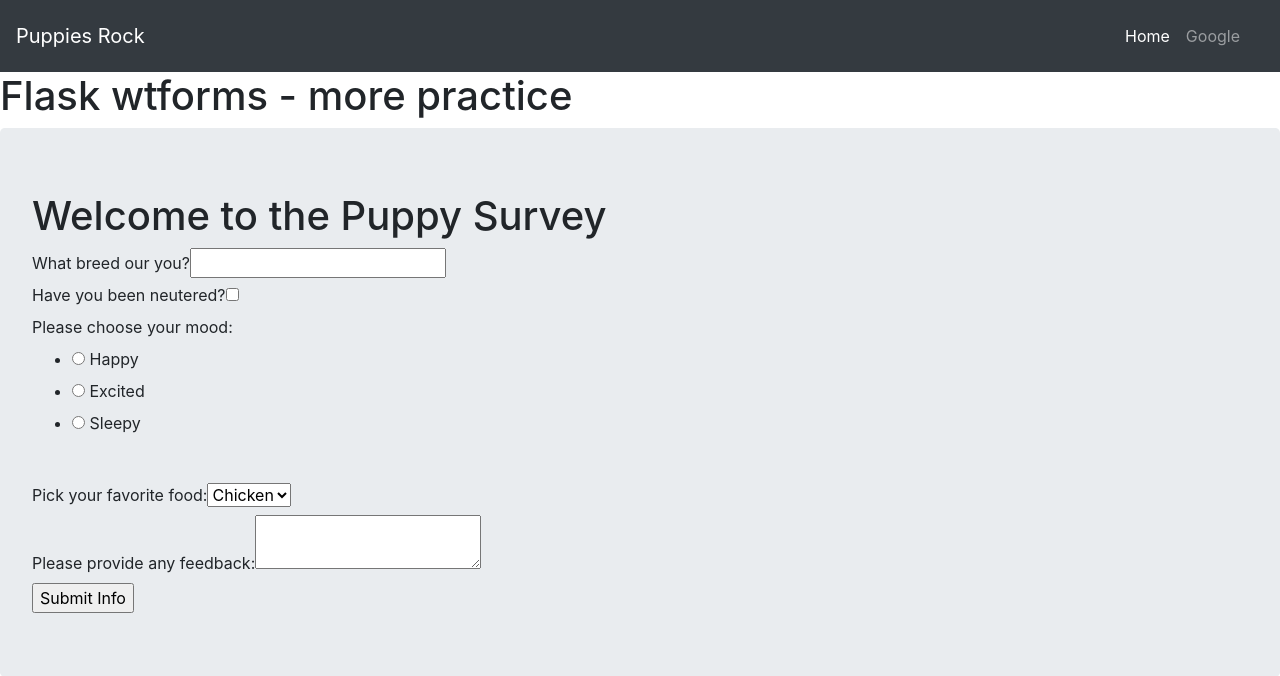
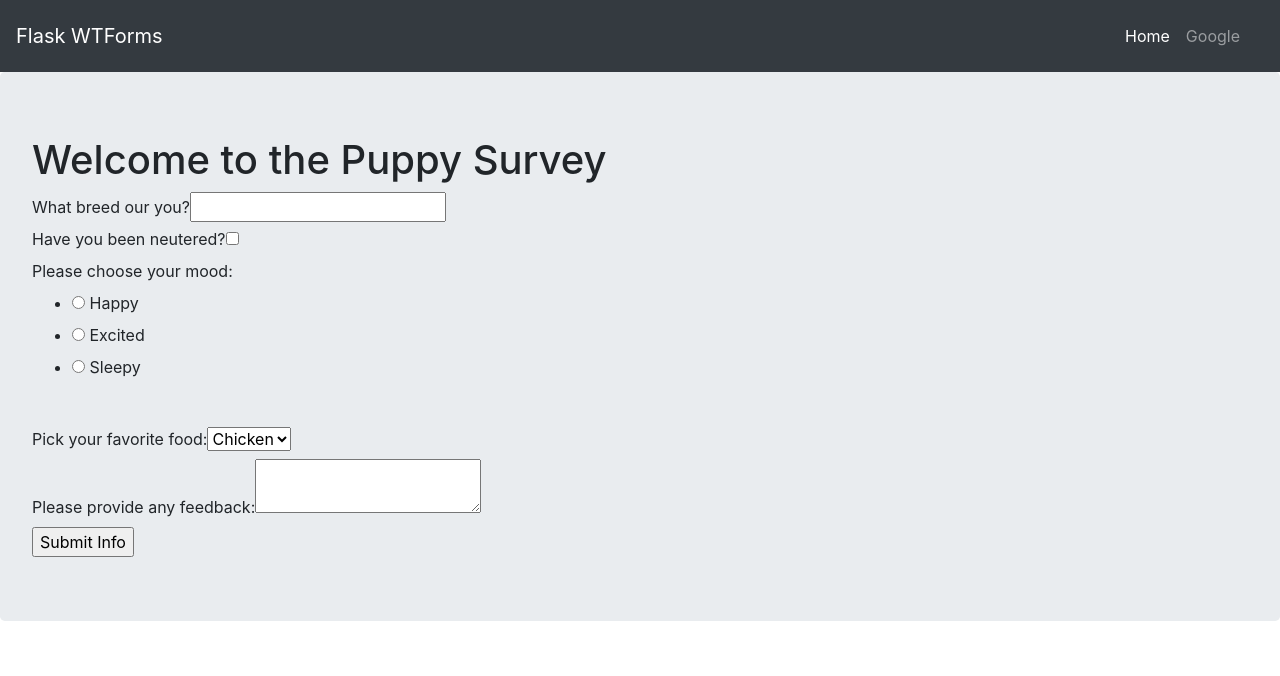
Before and after one commit to ghigbie/flask-wtforms2, a Flask app: page / in a window 1280 px wide. Shown: the top 676 px of the page. Run offline with Flask 2, Linux system fonts and the light colour scheme; some libraries are stand-ins or nearby versions.

Commit message:
Fix problems and edit title display

```diff
--- a/app.py
+++ b/app.py
@@ -6,7 +6,7 @@ from wtforms.validators import DataRequired
 
 app = Flask(__name__)
 app.config['SECRET_KEY'] = 'mysecretkey'
-title = 'Flask WTForms - More Practice'
+title = 'Flask WTForms'
 
 class InfoForm(FlaskForm):
     breed = StringField('What breed our you? ', validators=[DataRequired()])
--- a/templates/base.html
+++ b/templates/base.html
@@ -13,7 +13,7 @@
 <body>
     <nav class="navbar navbar-dark bg-dark">
         <a class="navbar-brand" href="#">
-            Puppies Rock </a>
+            {{ title }} </a>
         <div class="navbar navbar-expand-lg" id="navbarSupportedContent">
             <ul class="navbar-nav mr-auto">
                 <li class="nav-item active">
@@ -27,7 +27,6 @@
             </ul>
         </div>
     </nav>
-    <h1>{{ title | capitalize }}</h1>
     <div class="jumbotron">
         {% block content %}
         {% endblock %}
--- a/templates/thankyou.html
+++ b/templates/thankyou.html
@@ -7,7 +7,7 @@
         <li>Breed: {{ session['breed'] }}</li>
         <li>Neutered: {{ session['neutered'] }}</li>
         <li>Mood: {{ session['mood'] }}</li>
-        <li>Food Choice {{ seession['food_choice']} }</li>
+        <li>Food Choice: {{ session['food_choice'] }}</li>
         <li>Feedback: {{ session['feedback'] }}</li>
     </ul>
 
```
